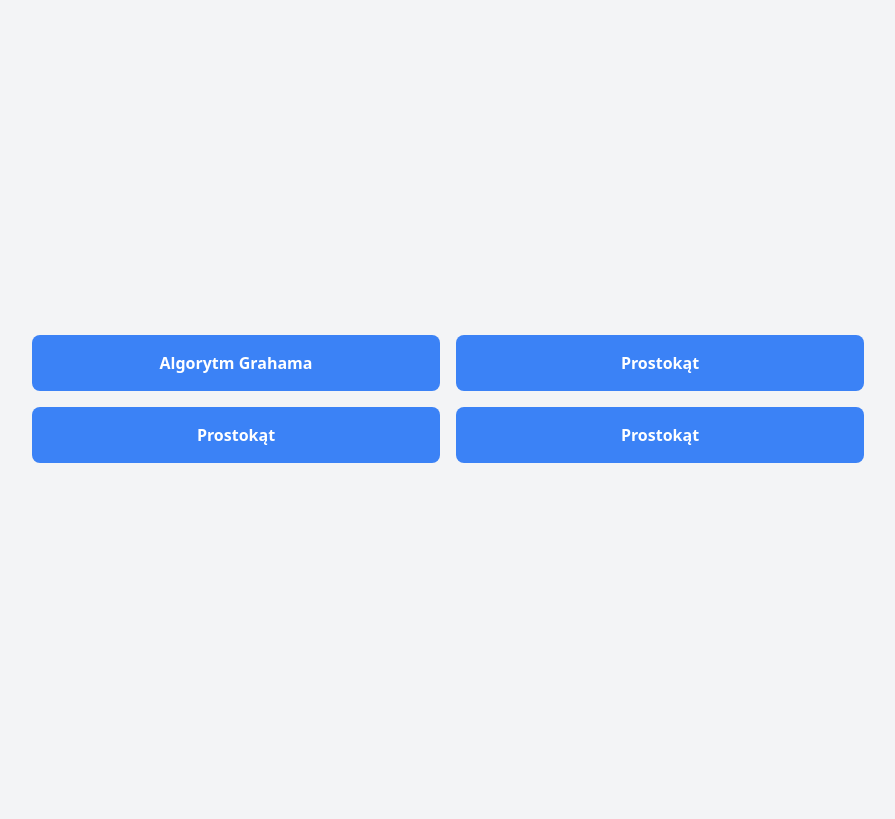
After one commit to Dulniko/graph, a FastAPI app: template templates/starting_page.html in a window 1280 px wide. The commit adds this page. Shown: the part 21-840 px from the top of the page, without its empty margins (192-1087 px from the left). Run offline with FastAPI, Linux system fonts and the light colour scheme; the template is opened without the code that fills it, so the values that code supplies are empty; some libraries are stand-ins or nearby versions.

Commit message:
starting page

```diff
--- a/main.py
+++ b/main.py
@@ -1,48 +1,15 @@
-from fastapi import FastAPI, Request, Form
+from fastapi import FastAPI
+from fastapi.requests import Request
+from fastapi.templating import Jinja2Templates
 from fastapi.responses import HTMLResponse
-from fastapi.templating import Jinja2Templates
-from typing import List, Dict
-from uuid import uuid4
+from routers.points import router as points_router
 
 app = FastAPI()
 templates = Jinja2Templates(directory="templates")
 
-points: List[Dict[str, int]] = []
+app.include_router(points_router)
 
 
 @app.get("/", response_class=HTMLResponse)
 async def read_root(request: Request):
-    return templates.TemplateResponse("points.html", {"request": request})
-
-
-@app.get("/points", response_class=HTMLResponse)
-async def get_points_list(request: Request):
-    return templates.TemplateResponse(
-        "points_list.html", {"request": request, "points": points}
-    )
-
-
-@app.post("/points", response_class=HTMLResponse)
-async def add_point(request: Request, x: int = Form(...), y: int = Form(...)):
-    points.append({"uuid": str(uuid4()), "x": x, "y": y})
-    return templates.TemplateResponse(
-        "points_list.html", {"request": request, "points": points}
-    )
-
-
-@app.delete("/points/{uuid}", response_class=HTMLResponse)
-async def delete_point(request: Request, uuid: str):
-    for point in points:
-        if point["uuid"] == uuid:
-            points.remove(point)
-    return templates.TemplateResponse(
-        "points_list.html", {"request": request, "points": points}
-    )
-
-
-@app.delete("/points", response_class=HTMLResponse)
-async def clear_points(request: Request):
-    points.clear()
-    return templates.TemplateResponse(
-        "points_list.html", {"request": request, "points": points}
-    )
+    return templates.TemplateResponse("starting_page.html", {"request": request})
--- a/templates/points.html
+++ b/templates/points.html
@@ -4,7 +4,7 @@
 
 {% block content %}
     <h1 class="text-xl font-bold mb-4">Dodaj punkt (x, y)</h1>
-    <div hx-include="points_list.html" hx-get="/points" hx-trigger="load" class="mb-4">
+    <div hx-include="points_list.html" hx-get="/points-list" hx-trigger="load" class="mb-4">
         Ładowanie listy punktów...
     </div>
     <form hx-post="/points" hx-target="#points-container" hx-swap="outerHTML" class="mb-4">
--- /dev/null
+++ b/templates/starting_page.html
@@ -0,0 +1,23 @@
+{% extends "base.html" %}
+
+{% block title %}Król Sentino{% endblock %}
+
+{% block content %}
+<div class="flex justify-center items-center h-screen">
+    <div class="grid grid-cols-2 gap-4 w-2/3">
+        <a href="/points" class="bg-blue-500 hover:bg-blue-700 text-white font-bold py-4 rounded-lg text-center transition duration-300 ease-in-out transform hover:-translate-y-1 hover:scale-105">
+            Algorytm Grahama
+        </a>
+        <a href="https://example.com" class="bg-blue-500 hover:bg-blue-700 text-white font-bold py-4 rounded-lg text-center transition duration-300 ease-in-out transform hover:-translate-y-1 hover:scale-105">
+            Prostokąt
+        </a>
+        <a href="https://example.com" class="bg-blue-500 hover:bg-blue-700 text-white font-bold py-4 rounded-lg text-center transition duration-300 ease-in-out transform hover:-translate-y-1 hover:scale-105">
+            Prostokąt
+        </a>
+        <a href="https://example.com" class="bg-blue-500 hover:bg-blue-700 text-white font-bold py-4 rounded-lg text-center transition duration-300 ease-in-out transform hover:-translate-y-1 hover:scale-105">
+            Prostokąt
+        </a>
+    </div>
+    </div>
+
+{% endblock content %}
```
Also changed, not shown: routers/points.py (added, +49 -0 lines), routers/__init__.py (added).
